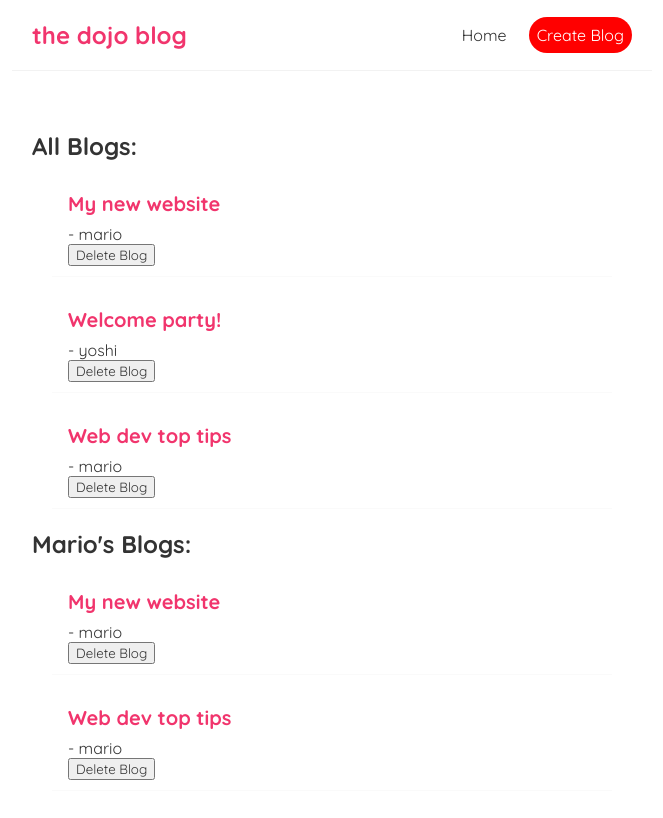
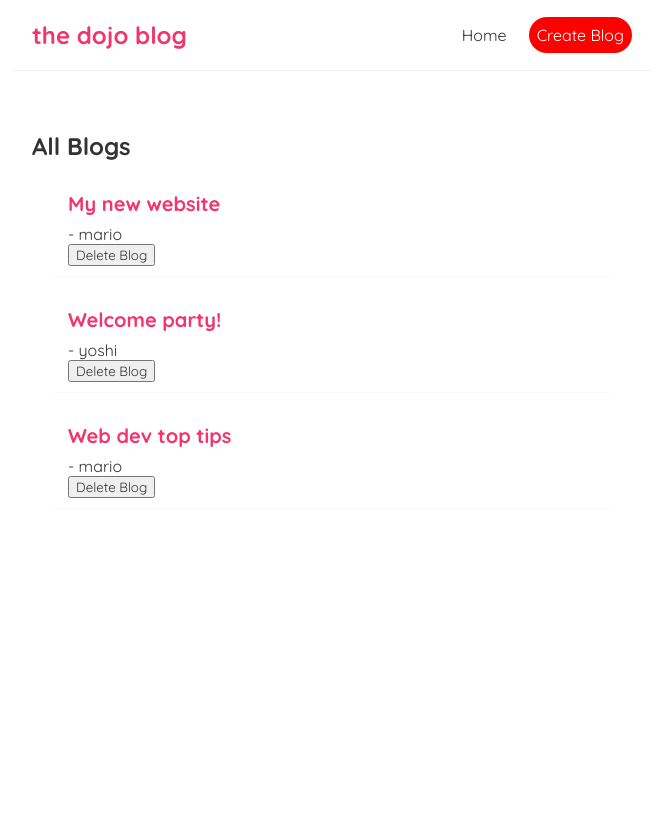
Before and after one commit to grimWaffles/dojo-blog, a React (Create React App) app: page / in a window 1280 px wide. Shown: the top 818 px of the page, without its empty margins (308-971 px from the left). Built offline with nearby package versions, Linux system fonts and the light colour scheme; data requests are answered from the project's data file.

Commit message:
Lesson 24

```diff
--- /dev/null
+++ b/data/db.json
@@ -0,0 +1,7 @@
+{
+    "blogs":[
+        { "title": "My new website", "body": "lorem ipsum...", "author": "mario", "id": 1 },
+        { "title": "Welcome party!", "body": "lorem ipsum...", "author": "yoshi", "id": 2 },
+        { "title": "Web dev top tips", "body": "lorem ipsum...", "author": "mario", "id": 3 }
+    ]
+}
--- a/package.json
+++ b/package.json
@@ -8,6 +8,7 @@
     "@testing-library/user-event": "^13.5.0",
     "react": "^18.2.0",
     "react-dom": "^18.2.0",
+    "react-router-dom": "^5.3.4",
     "react-scripts": "5.0.1",
     "web-vitals": "^2.1.4"
   },
--- a/src/App.js
+++ b/src/App.js
@@ -1,20 +1,27 @@
 import Navbar from './components/Navbar';
-import Home from './views/Home';
-import Home2 from './views/Home2';
+import Create from './views/Create';
+import Home3 from './views/Home3';
+import { BrowserRouter as Router, Route, Switch } from 'react-router-dom/cjs/react-router-dom.min';
+
 function App() {
   //Write JS here
   // const title = 'Welcome to the new blog'
   // const likes = 50
   //End JS
   return (
-    <div className="App">
-      <Navbar/>
-      <div className="content">
-        {/* <h1>{title}</h1>
+    <Router>
+      <div className="App">
+        <Navbar />
+        <div className="content">
+          {/* <h1>{title}</h1>
         <p>liked {likes} times</p> */}
-        <Home2/>
+          <Switch>
+            <Route exact path="/"><Home3/></Route>
+            <Route exact path="/create"><Create/></Route>
+          </Switch>
+        </div>
       </div>
-    </div>
+    </Router>
   );
 }
 
--- /dev/null
+++ b/src/Hooks/useFetch.js
@@ -0,0 +1,42 @@
+import { useState, useEffect } from 'react'
+
+const useFetch = (url) => {
+    const [data, setData] = useState(null)
+    const [isPending, setIsPending] = useState(true)
+    const [err, setErr] = useState(null)
+
+    useEffect(() => {
+        //Abort controller
+        const abortCont = new AbortController()
+
+        //Main Logic
+        setTimeout(() => {
+            fetch(url, { signal: abortCont.signal })
+                .then(res => {
+                    return res.json();
+                })
+                .then(data => {
+                    setData(data);
+                    setIsPending(false)
+                }).catch(err => {
+                    if (err.name === 'AbortError') {
+                        console.log('Fetch aborted!')
+                    }
+                    else {
+                        console.log(err)
+                        setErr(err.message)
+                    }
+                })
+        }, 1000);
+
+        //Cleanup Function
+        return () => {
+            console.log('Cleanup function is running')
+            abortCont.abort()
+        }
+    }, [url])
+
+    return { data, isPending, err }
+}
+
+export default useFetch
--- a/src/components/Navbar.js
+++ b/src/components/Navbar.js
@@ -1,15 +1,17 @@
+import { Link } from "react-router-dom/cjs/react-router-dom";
+
 const Navbar = () => {
     return (
         <nav className="navbar">
             <h1>the dojo blog</h1>
             <div className="links">
-                <a href="/">Home</a>
-                <a href="/create" style={{
+                <Link to="/">Home</Link>
+                <Link to="/create" style={{
                     color: "white",
                     backgroundColor:"red",
                     borderRadius: '20px',
                     padding:'8px'
-                }}>Create Blog</a>
+                }}>Create Blog</Link>
             </div>
         </nav>
     );
--- /dev/null
+++ b/src/views/Create.js
@@ -0,0 +1,7 @@
+const Create = () => {
+    return (
+        <h2>Create a blog</h2>
+     );
+}
+
+export default Create;
--- a/src/views/Home2.js
+++ b/src/views/Home2.js
@@ -14,15 +14,20 @@ const Home2 = () => {
         setBlogs(newBlogs)
     }
 
+    const [name,setName] = useState('mario')
+
     useEffect(()=>{
         console.log('UseEffect ran!')
-    });
+    },[name]);
 
     return (
         <div className="home">
             {/* To loop through a list in react */}
             <BlogList blogs={blogs} title="All Blogs:" handleDelete={handleDelete} />
             <BlogList blogs={blogs.filter(blog => blog.author === 'mario')} title={"Mario's Blogs:"} handleDelete={handleDelete}></BlogList>
+
+            <button onClick={()=>{setName('luigi')}}>Change name</button>
+            <p>{name}</p>
         </div>
     );
 }
--- /dev/null
+++ b/src/views/Home3.js
@@ -0,0 +1,15 @@
+import BlogList from "../components/BlogList";
+import useFetch from "../Hooks/useFetch";
+
+const Home3 = () => {
+    const {data : blogs, isPending : isPending, err} = useFetch('http://localhost:8000/blogs');
+
+    return (
+        <div className="home">
+            {isPending && <div>Loading...</div>}
+            {blogs && <BlogList blogs={blogs} title={'All Blogs'} />}
+        </div>
+    );
+}
+
+export default Home3;
```
Also changed, not shown: 1 other file (tests, documents, lock files or other folders).
